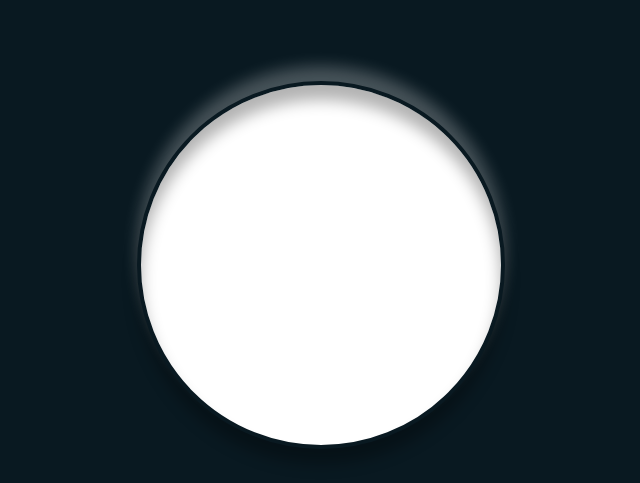
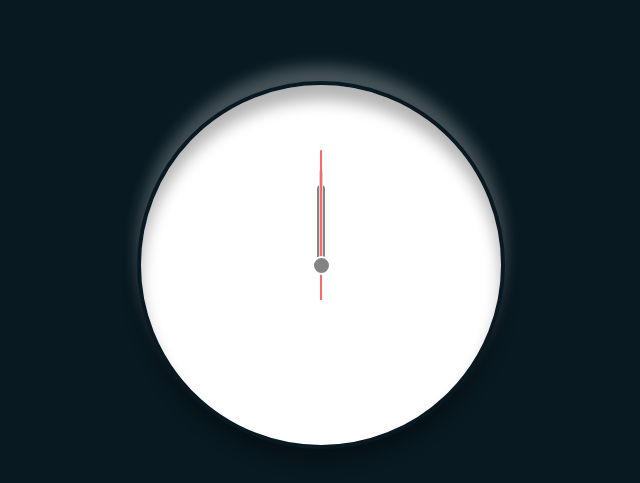
Before and after one commit to najilkilayil/analog-clock, a plain HTML site: page index.html in a window 1280 px wide. Shown: the part 135-618 px from the top of the page, without its empty margins (319-959 px from the left). Drawn offline with Linux system fonts and the light colour scheme.

Commit message:
Done createing needles, now working on the script

```diff
--- a/style.css
+++ b/style.css
@@ -56,7 +56,6 @@ body {
 .sec {
     display: flex;
     justify-content: center;
-    align-items: center;
     position: absolute;
     border-radius: 50%;
 }
@@ -65,7 +64,46 @@ body {
 /* Before */
 .hr::before,
 .min::before,
-.sec::before {
+.sec::before,
+.analog-clock::before {
     content: "";
     position: absolute;
 }
+
+.hr::before,
+.min::before,
+.sec::before {
+    border-radius: 6px 6px 0 0;
+}
+
+.hr::before {
+    z-index: 1;
+    background: #848484;
+    width: 8px;
+    height: 80px;
+}
+
+.min::before {
+    z-index: 2;
+    background: #d6d6d6;
+    width: 4px;
+    height: 90px;
+}
+
+.sec::before {
+    z-index: 3;
+    background: #ff6767;
+    width: 2px;
+    height: 150px;
+}
+
+
+/* Center point */
+.analog-clock::before {
+    z-index: 9;
+    background: #848484;
+    border: 2px solid #ffff;
+    border-radius: 50%;
+    width: 15px;
+    height: 15px;
+}
```
Also changed, not shown: script.js (added).
